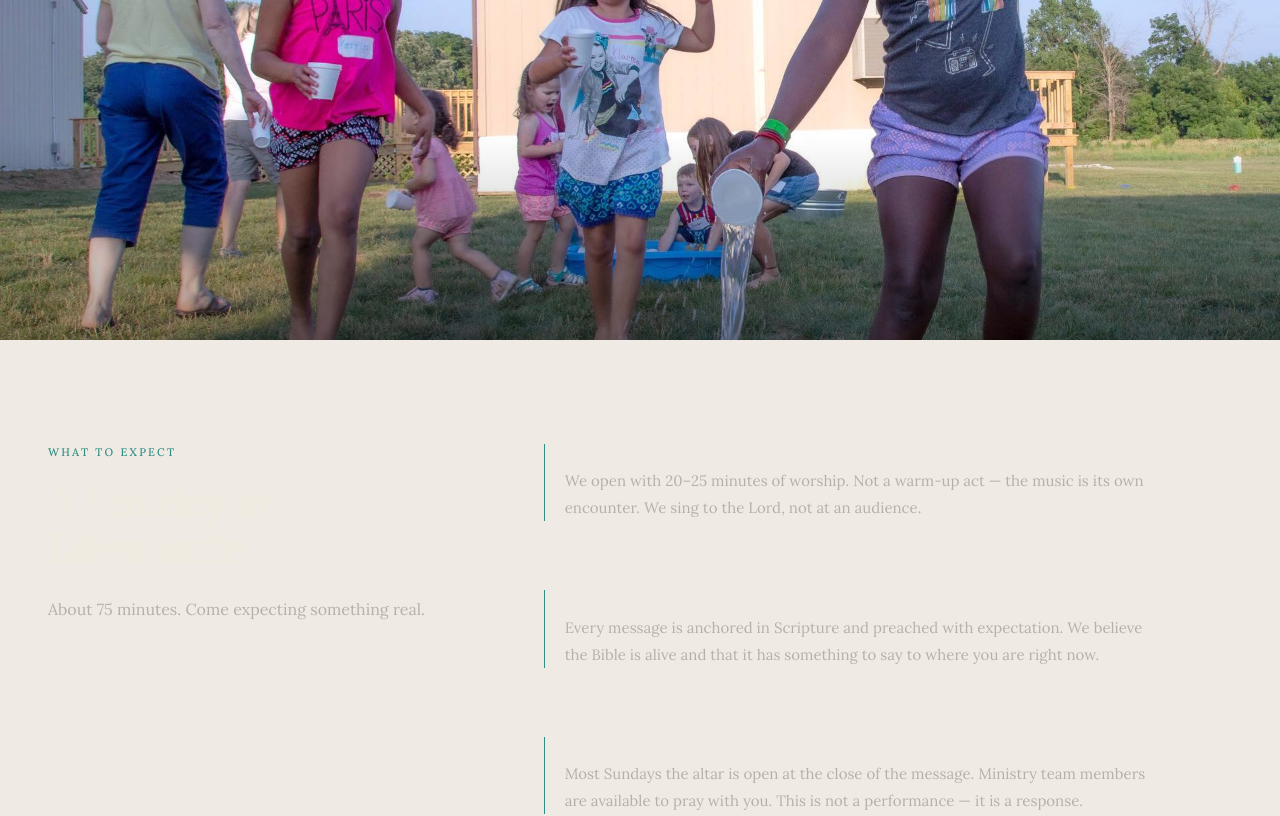
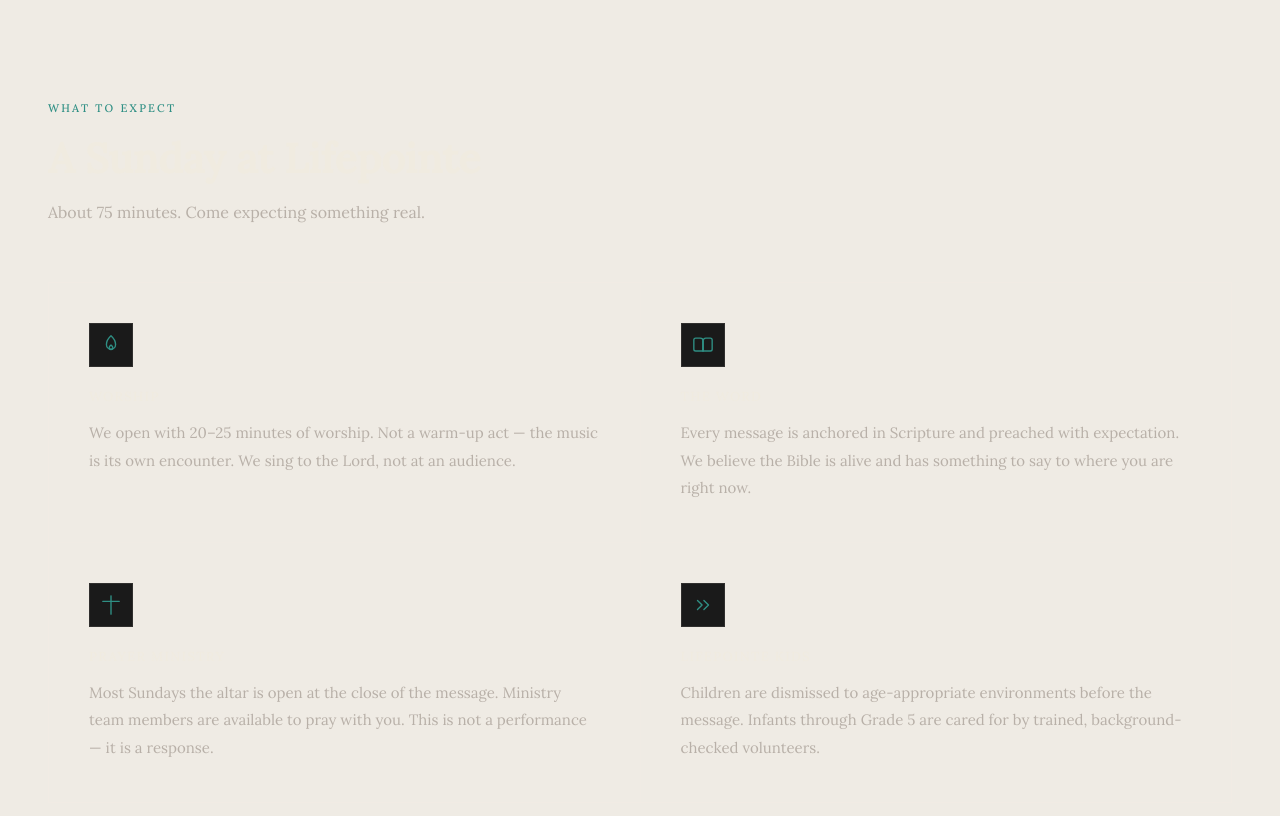
Before and after one commit to arkidentity/lifepointe, a Next.js app: page /visit in a window 1280 px wide. Shown: the part 640-1456 px from the top of the page. Built offline with nearby package versions, Linux system fonts and the light colour scheme.

Commit message:
visti updates

```diff
--- a/app/visit/page.tsx
+++ b/app/visit/page.tsx
@@ -3,7 +3,6 @@ import { VisitHero } from '@/components/visit/VisitHero'
 import { WhatToExpect } from '@/components/visit/WhatToExpect'
 import { LifepointeKids } from '@/components/visit/LifepointeKids'
 import { DiscoveryClass } from '@/components/visit/DiscoveryClass'
-import { VisitPhotoStrip } from '@/components/visit/VisitPhotoStrip'
 import { VisitContact } from '@/components/visit/VisitContact'
 
 export const metadata = {
@@ -18,7 +17,6 @@ export default function VisitPage() {
       <WhatToExpect />
       <LifepointeKids />
       <DiscoveryClass />
-      <VisitPhotoStrip />
       <VisitContact />
     </PageLayout>
   )
--- a/components/visit/DiscoveryClass.tsx
+++ b/components/visit/DiscoveryClass.tsx
@@ -1,7 +1,4 @@
 'use client'
-
-import Image from 'next/image'
-import baptismImg from '@/images/lp-kids2.jpg'
 
 export function DiscoveryClass() {
   return (
@@ -10,18 +7,8 @@ export function DiscoveryClass() {
       style={{ background: 'var(--lp-surface)', borderColor: 'var(--lp-border)' }}
     >
       <div className="md:grid md:grid-cols-[1fr_1.2fr] md:gap-20 md:items-center md:max-w-[1100px]">
-        {/* Left: photo + headline */}
+        {/* Left: label + headline */}
         <div className="mb-10 md:mb-0">
-          {/* Baptism photo */}
-          <div className="relative w-full aspect-[1920/1226] overflow-hidden mb-8">
-            <Image
-              src={baptismImg}
-              alt="Baptism at Lifepointe Church"
-              fill
-              className="object-cover object-center"
-              sizes="(max-width: 768px) 100vw, 45vw"
-            />
-          </div>
           <p
             className="text-[11px] font-medium tracking-[0.2em] uppercase mb-5"
             style={{ fontFamily: 'var(--font-ui)', color: 'var(--lp-accent)' }}
--- a/components/visit/WhatToExpect.tsx
+++ b/components/visit/WhatToExpect.tsx
@@ -1,22 +1,26 @@
 import Image from 'next/image'
-import worshipImg from '@/images/lp-kids1.jpg'
+import kidsImg from '@/images/lp-kids1.jpg'
 
-const sundayItems = [
+const cards = [
   {
+    icon: <WorshipIcon />,
     label: 'Worship',
     body: 'We open with 20–25 minutes of worship. Not a warm-up act — the music is its own encounter. We sing to the Lord, not at an audience.',
   },
   {
+    icon: <WordIcon />,
     label: 'The Word',
-    body: 'Every message is anchored in Scripture and preached with expectation. We believe the Bible is alive and that it has something to say to where you are right now.',
+    body: 'Every message is anchored in Scripture and preached with expectation. We believe the Bible is alive and has something to say to where you are right now.',
   },
   {
+    icon: <PrayerIcon />,
     label: 'Prayer Ministry',
     body: 'Most Sundays the altar is open at the close of the message. Ministry team members are available to pray with you. This is not a performance — it is a response.',
   },
   {
+    icon: <KidsIcon />,
     label: 'Lifepointe Kids',
-    body: 'Children are dismissed to age-appropriate environments before the message. Infants through Grade 5 are cared for by trained, background-checked volunteers every week.',
+    body: 'Children are dismissed to age-appropriate environments before the message. Infants through Grade 5 are cared for by trained, background-checked volunteers.',
   },
 ]
 
@@ -26,25 +30,8 @@ export function WhatToExpect() {
       className="border-b"
       style={{ background: 'var(--lp-bg-alt)', borderColor: 'var(--lp-border)' }}
     >
-      {/* Worship photo strip */}
-      <div className="relative w-full h-[240px] md:h-[340px] overflow-hidden">
-        <Image
-          src={worshipImg}
-          alt="Lifepointe worship service"
-          fill
-          className="object-cover object-center"
-          sizes="100vw"
-        />
-        <div
-          className="absolute inset-0"
-          style={{ background: 'linear-gradient(to bottom, transparent 40%, rgba(0,0,0,0.35) 100%)' }}
-        />
-      </div>
-
-      <div className="px-5 py-[72px] md:py-[100px] md:px-12">
-      <div className="md:grid md:grid-cols-[1fr_1.4fr] md:gap-16 md:max-w-[1100px]">
-        {/* Left: label + headline */}
-        <div className="mb-10 md:mb-0 md:pt-1">
+      {/* Section header */}
+      <div className="px-5 pt-[72px] pb-10 md:pt-[100px] md:pb-14 md:px-12">
         <p
           className="text-[11px] font-medium tracking-[0.2em] uppercase mb-5"
           style={{ fontFamily: 'var(--font-ui)', color: 'var(--lp-accent)' }}
@@ -52,7 +39,7 @@ export function WhatToExpect() {
           What to Expect
         </p>
         <h2
-            className="font-black leading-[1.1] mb-6"
+          className="font-black leading-[1.1] mb-4"
           style={{
             fontFamily: 'var(--font-display)',
             fontSize: 'clamp(28px, 3.2vw, 48px)',
@@ -69,27 +56,34 @@ export function WhatToExpect() {
         </p>
       </div>
 
-        {/* Right: items */}
-        <div className="flex flex-col gap-8">
-          {sundayItems.map(({ label, body }) => (
+      {/* 2×2 card grid — gap-px on border-color background creates shared 1px borders */}
+      <div
+        className="grid grid-cols-1 md:grid-cols-2 gap-px mx-5 md:mx-12 mb-[72px] md:mb-[100px] border"
+        style={{ background: 'var(--lp-border)', borderColor: 'var(--lp-border)' }}
+      >
+        {cards.map(({ icon, label, body }) => (
           <div
             key={label}
-              className="flex gap-5 pb-8 border-b last:border-0 last:pb-0"
-              style={{ borderColor: 'var(--lp-border)' }}
+            className="p-8 md:p-10 flex flex-col gap-5"
+            style={{ background: 'var(--lp-bg-alt)' }}
           >
+            {/* Icon container */}
             <div
-                className="flex-shrink-0 w-px self-stretch mt-1"
-                style={{ background: 'var(--lp-accent)' }}
-              />
+              className="w-11 h-11 flex items-center justify-center flex-shrink-0"
+              style={{ background: 'var(--lp-surface)', border: '1px solid var(--lp-border)' }}
+            >
+              {icon}
+            </div>
+
             <div>
               <p
-                  className="text-[13px] font-medium tracking-[0.08em] uppercase mb-2"
+                className="text-[13px] font-medium tracking-[0.1em] uppercase mb-3"
                 style={{ fontFamily: 'var(--font-ui)', color: 'var(--lp-text)' }}
               >
                 {label}
               </p>
               <p
-                  className="text-[15px] leading-[1.8]"
+                className="text-[15px] leading-[1.85]"
                 style={{ fontFamily: 'var(--font-body)', color: 'var(--lp-text-muted)' }}
               >
                 {body}
@@ -98,8 +92,58 @@ export function WhatToExpect() {
           </div>
         ))}
       </div>
-      </div>
+
+      {/* Kids photo — full width, below the grid */}
+      <div className="relative w-full h-[260px] md:h-[360px] overflow-hidden">
+        <Image
+          src={kidsImg}
+          alt="Lifepointe Kids"
+          fill
+          className="object-cover object-center"
+          sizes="100vw"
+        />
       </div>
     </section>
   )
 }
+
+function WorshipIcon() {
+  return (
+    <svg width="22" height="22" viewBox="0 0 24 24" fill="none" stroke="var(--lp-accent)" strokeWidth="1.5" strokeLinecap="round" strokeLinejoin="round" aria-hidden="true">
+      {/* Flame — presence, pursuit */}
+      <path d="M12 2c0 0-5 4.5-5 9.5a5 5 0 0 0 10 0C17 6.5 12 2 12 2z" />
+      <path d="M12 12c0 0-2 1.5-2 3a2 2 0 0 0 4 0c0-1.5-2-3-2-3z" />
+    </svg>
+  )
+}
+
+function WordIcon() {
+  return (
+    <svg width="22" height="22" viewBox="0 0 24 24" fill="none" stroke="var(--lp-accent)" strokeWidth="1.5" strokeLinecap="round" strokeLinejoin="round" aria-hidden="true">
+      {/* Open book */}
+      <path d="M2 6.5C2 5.4 2.9 4.5 4 4.5h5a3 3 0 0 1 3 3v11H4a2 2 0 0 1-2-2v-10z" />
+      <path d="M22 6.5C22 5.4 21.1 4.5 20 4.5h-5a3 3 0 0 0-3 3v11h8a2 2 0 0 0 2-2v-10z" />
+      <line x1="12" y1="7.5" x2="12" y2="18.5" />
+    </svg>
+  )
+}
+
+function PrayerIcon() {
+  return (
+    <svg width="22" height="22" viewBox="0 0 24 24" fill="none" stroke="var(--lp-accent)" strokeWidth="1.5" strokeLinecap="round" strokeLinejoin="round" aria-hidden="true">
+      {/* Cross */}
+      <line x1="12" y1="2" x2="12" y2="22" />
+      <line x1="3" y1="8" x2="21" y2="8" />
+    </svg>
+  )
+}
+
+function KidsIcon() {
+  return (
+    <svg width="22" height="22" viewBox="0 0 24 24" fill="none" stroke="var(--lp-accent)" strokeWidth="1.5" strokeLinecap="round" strokeLinejoin="round" aria-hidden="true">
+      {/* Double chevron forward — references the Lifepointe Kids logo mark */}
+      <polyline points="6 17 11 12 6 7" />
+      <polyline points="13 17 18 12 13 7" />
+    </svg>
+  )
+}
```
Also changed, not shown: 1 other file (tests, documents, lock files or other folders). Lines whose indentation alone changed are shown as unchanged.
